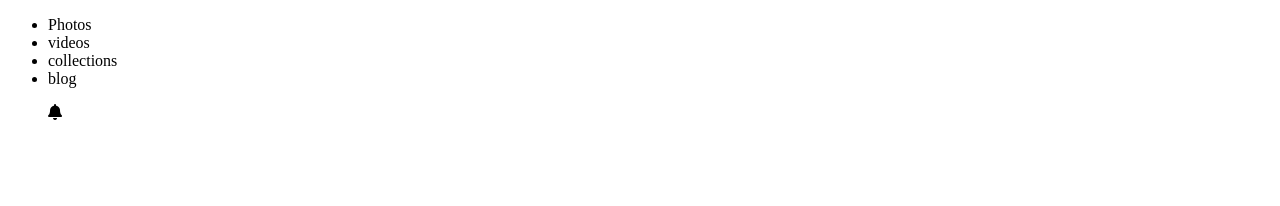
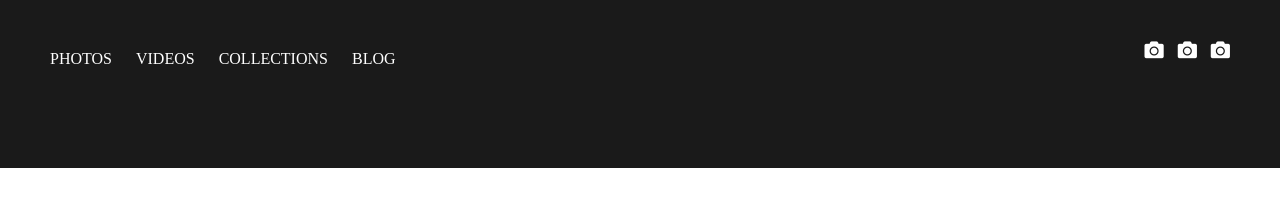
Before and after one commit to ufortstephen/CCO-Photos, a plain HTML site: page index.html in a window 1280 px wide. Drawn offline with Linux system fonts and the light colour scheme.

Commit message:
header and nav done

```diff
--- a/css/style.css
+++ b/css/style.css
@@ -0,0 +1,37 @@
+*{
+    padding: 0;
+    margin: 0;
+    box-sizing: border-box;
+    list-style: none;
+    text-decoration: none;
+}
+header{
+    display: grid;
+    grid-template-areas: "nav-1 nav-2";
+    background-color: #1a1a1a;
+    padding: 40px 40px 90px 40px;
+}
+.nav-1{
+    grid-area: nav-1;
+}
+.nav-1 li{
+    display: inline-block;
+    padding: 10px;
+}
+.nav-1 a{
+    text-transform: uppercase;
+    color: #fff;
+}
+
+.nav-2{
+    grid-area: nav-2;
+    justify-self: end;
+}
+.nav-2 li{
+    display: inline-block;
+    margin-right: 10px;
+}
+.nav-2 i{
+    color: #fff;
+    font-size: larger;
+}
--- a/index.html
+++ b/index.html
@@ -10,17 +10,26 @@
 </head>
 <body>
     <header>
-        <div>
+        <div class="nav-1">
             <ul>
-                <li>Photos</li>
-                <li>videos</li>
-                <li>collections</li>
-                <li>blog</li>
+                <li><a href="#">Photos</a></li>
+                <li><a href="#">videos</a></li>
+                <li><a href="#">collections</a></li>
+                <li><a href="#">blog</a></li>
             </ul>
         </div>
-        <div>
+        <div class="nav-2">
             <ul>
-              <i class="fa fa-bell" aria-hidden="true"></i>
+                <li>
+                    <a href="#"> <i class="fa fa-camera" aria-hidden="true"></i></a>
+                </li>
+                <li>
+                    <a href="#"> <i class="fa fa-camera" aria-hidden="true"></i></a>
+                </li>
+                <li>
+                    <a href="#"> <i class="fa fa-camera" aria-hidden="true"></i></a>
+
+                </li>
             </ul>
         </div>
     </header>
```
